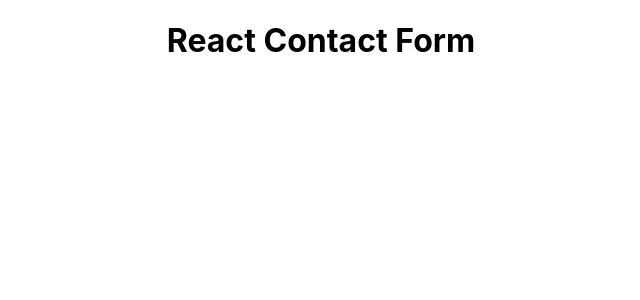
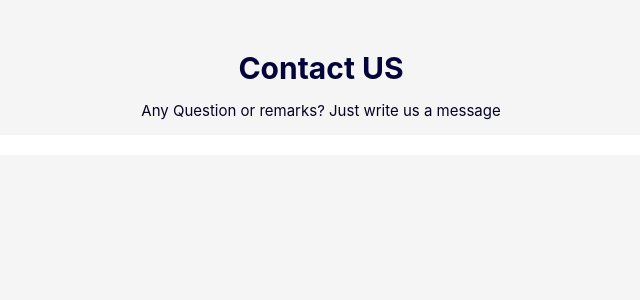
Before and after one commit to allenarduino/react-contact-form, a React (Create React App) app: page / in a window 1280 px wide. Shown: the top 300 px of the page, without its empty margins (319-959 px from the left). Built offline with nearby package versions, Linux system fonts and the light colour scheme.

Commit message:
Added the FormPage and styled it

```diff
--- a/package.json
+++ b/package.json
@@ -10,6 +10,7 @@
     "react-dom": "^18.2.0",
     "react-router-dom": "^6.8.1",
     "react-scripts": "5.0.1",
+    "styled-components": "^5.3.6",
     "web-vitals": "^2.1.4"
   },
   "scripts": {
--- a/src/App.js
+++ b/src/App.js
@@ -1,6 +1,7 @@
+import FormPage from './pages/FormPage';
 
-const App=() =>{
-  return (<h1 style={{textAlign:"center"}}>React Contact Form</h1>)
-}
+const App = () => {
+  return <FormPage />;
+};
 
 export default App;
--- a/src/index.css
+++ b/src/index.css
@@ -1,13 +1,12 @@
 body {
   margin: 0;
-  font-family: -apple-system, BlinkMacSystemFont, 'Segoe UI', 'Roboto', 'Oxygen',
-    'Ubuntu', 'Cantarell', 'Fira Sans', 'Droid Sans', 'Helvetica Neue',
-    sans-serif;
+  font-family: -apple-system, BlinkMacSystemFont, 'Segoe UI', 'Roboto', 'Oxygen', 'Ubuntu',
+    'Cantarell', 'Fira Sans', 'Droid Sans', 'Helvetica Neue', sans-serif;
   -webkit-font-smoothing: antialiased;
   -moz-osx-font-smoothing: grayscale;
 }
 
 code {
-  font-family: source-code-pro, Menlo, Monaco, Consolas, 'Courier New',
-    monospace;
+  font-family: source-code-pro, Menlo, Monaco, Consolas, 'Courier New', monospace;
+  color: rgb(4, 4, 34);
 }
--- /dev/null
+++ b/src/pages/FormPage.js
@@ -0,0 +1,52 @@
+import React from 'react';
+import styled from 'styled-components';
+
+const PageWrapper = styled.div`
+  display: flex;
+  flex-direction: column;
+  min-height: 100vh;
+  align-items: center;
+  background-color: whitesmoke;
+`;
+
+const PageHeadingWrapper = styled.div`
+  display: flex;
+  flex-direction: column;
+  margin-top: 50px;
+`;
+
+const FormContainer = styled.div`
+  width: 70%;
+  background-color: #fff;
+  padding: 10px;
+  border-radius: 5px;
+  @media (max-width: 768px) {
+    width: 90%;
+  }
+`;
+
+const TextOne = styled.b`
+  font-size: 30px;
+  color: rgb(4, 4, 59);
+  text-align: center;
+`;
+
+const TextTwo = styled.p`
+  color: rgb(4, 4, 34);
+  font-size: 15px;
+  text-align: center;
+`;
+
+const FormPage = () => {
+  return (
+    <PageWrapper>
+      <PageHeadingWrapper>
+        <TextOne>Contact US</TextOne>
+        <TextTwo>Any Question or remarks? Just write us a message</TextTwo>
+      </PageHeadingWrapper>
+      <FormContainer></FormContainer>
+    </PageWrapper>
+  );
+};
+
+export default FormPage;
```
Also changed, not shown: src/pages/formpage/FormPage.js (deleted, +0 -7 lines), src/pages/redirectpage/RedirectPage.js (deleted, +0 -7 lines), src/pages/formpage/style.js (deleted), src/pages/redirectpage/style.js (deleted), 1 other file (tests, documents, lock files or other folders).
